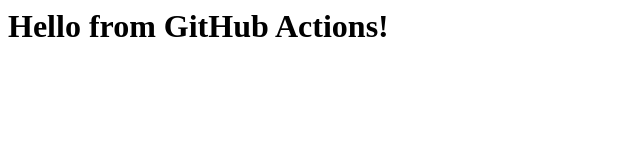
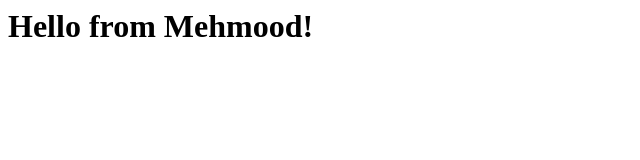
Before and after one commit to MehmoodDevOPsEngineer/nginx-repo, a plain HTML site: page index.html in a window 1280 px wide. Shown: the whole page, without its empty margins (0-640 px from the left). Drawn offline with Linux system fonts and the light colour scheme.

Commit message:
Update index.html

```diff
--- a/index.html
+++ b/index.html
@@ -1 +1 @@
-<html><body><h1>Hello from GitHub Actions!</h1></body></html>
+<html><body><h1>Hello from Mehmood!</h1></body></html>
```
